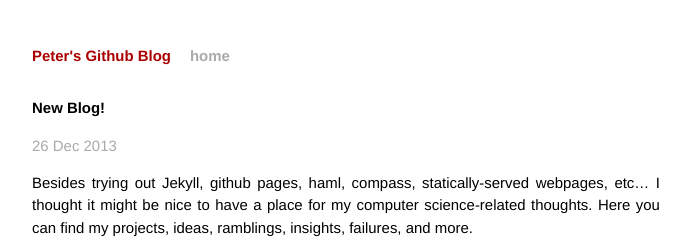
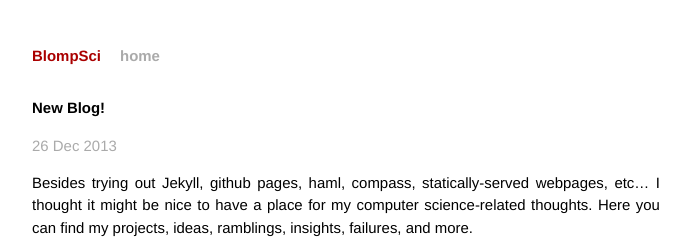
Before and after one commit to pplantinga/pfuzz-blog, a Jekyll site: the page built from _posts/2013-12-26-new-blog.markdown, in a window 1280 px wide. Shown: the top 240 px of the page, without its empty margins (294-985 px from the left). Built offline with Jekyll 4.4.1, drawn with Linux system fonts in a browser that asks for light colours; Markdown is read by kramdown in place of the engine named in the settings.

Commit message:
A few uncaught content changes

```diff
--- a/_config.yml
+++ b/_config.yml
@@ -1,3 +1,3 @@
-name: Peter's Github Blog
+name: BlompSci
 markdown: redcarpet
 pygments: true
--- a/_layouts/default.html
+++ b/_layouts/default.html
@@ -32,7 +32,7 @@
             </div>
             <div class="contact">
               <p>
-                <a href="https://github.com/yourusername">github.com/pplantinga</a><br />
+                <a href="https://github.com/pplantinga">github.com/pplantinga</a><br />
 								<a href="http://massey-plantinga.com">massey-plantinga.com</a>
               </p>
             </div>
--- a/index.html
+++ b/index.html
@@ -1,6 +1,6 @@
 ---
 layout: default
-title: Your New Jekyll Site
+title: BlompSci
 ---
 
 <div id="home">
```
